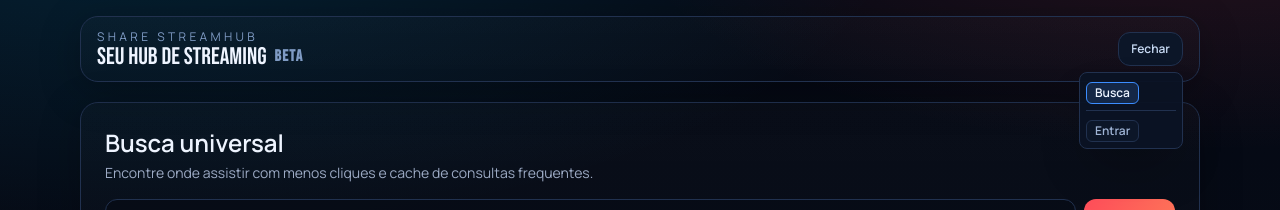
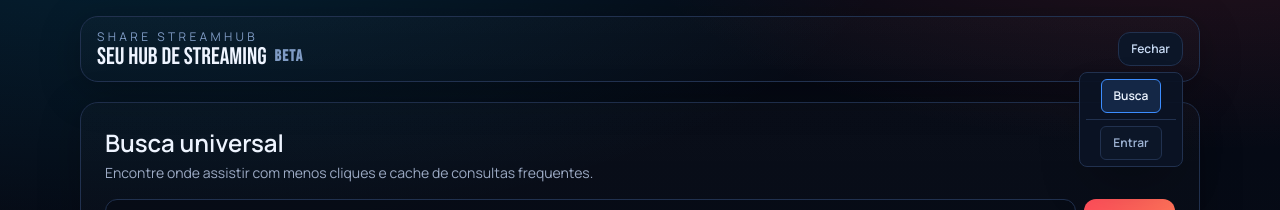
Before and after one commit to levycampelo/streamhub, a Next.js app: page /busca in a window 1280 px wide. Both pictures are taken after a click on the button "Menu". Shown: the top 210 px of the page. Built offline with nearby package versions, Linux system fonts and the light colour scheme; no server answers.

Commit message:
tamanho do menu

```diff
--- a/src/components/nav-bar.tsx
+++ b/src/components/nav-bar.tsx
@@ -144,13 +144,13 @@ export function NavBar() {
 
             {menuOpen ? (
               <div className="absolute right-0 top-full z-50 mt-1.5 w-max min-w-[6.5rem] rounded-lg border border-[var(--line)] bg-[#0b1424]/95 p-1.5 shadow-2xl backdrop-blur-md">
-                <div className="space-y-0.5">
+                <div className="flex flex-col items-center gap-1">
                   {menuLinks.map((link) => (
                     <Link
                       key={link.href}
                       href={link.href}
                       className={
-                        "mx-auto inline-flex items-center justify-center rounded-md border px-2 py-0.5 text-xs font-semibold transition " +
+                        "flex w-fit items-center justify-center rounded-md border px-3 py-2 text-xs font-semibold transition " +
                         (pathname === link.href
                           ? "border-[#3c8dff] bg-[#142746] text-[#edf4ff]"
                           : "border-[var(--line)] bg-[#0c1628] text-[#9fb4d5] hover:border-[#2a436a] hover:text-[#e8f1ff]")
@@ -175,7 +175,7 @@ export function NavBar() {
                     <Link
                       href="/login"
                       className={
-                        "mx-auto inline-flex items-center justify-center rounded-md border px-2 py-0.5 text-xs font-semibold transition " +
+                        "mx-auto flex w-fit items-center justify-center rounded-md border px-3 py-2 text-xs font-semibold transition " +
                         (pathname === "/login"
                           ? "border-[#3c8dff] bg-[#142746] text-[#edf4ff]"
                           : "border-[var(--line)] bg-[#0c1628] text-[#9fb4d5] hover:border-[#2a436a] hover:text-[#e8f1ff]")
```
